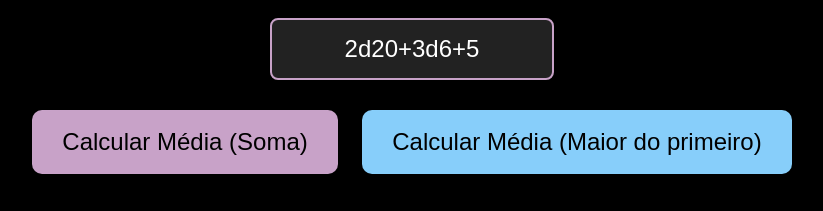
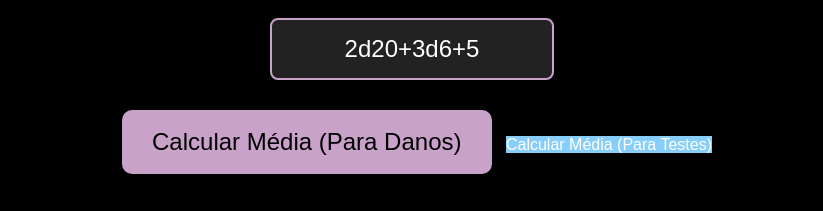
Before and after one commit to LuxielBD/PWA-Calculo-de-Dados, a plain HTML site: page index.html in a window 1280 px wide. Shown: the part 125-336 px from the top of the page, without its empty margins (228-1051 px from the left). Drawn offline with Linux system fonts and the light colour scheme.

Commit message:
Update index.html

```diff
--- a/index.html
+++ b/index.html
@@ -72,8 +72,9 @@
 
   <input id="expressao" value="2d20+3d6+5">
   <br>
-  <button id="btn-soma" onclick="calcularSoma()">Calcular Média (Soma)</button>
-  <button id="btn-maior" onclick="calcularMaior()">Calcular Média (Maior do primeiro)</button>
+  <button id="btn-soma" onclick="calcularSoma()">Calcular Média (Para Danos)</button>
+  <vr]
+  <button id="btn-maior" onclick="calcularMaior()">Calcular Média (Para Testes)</button>
 
   <div id="resultado">Média: --</div>
 
```
